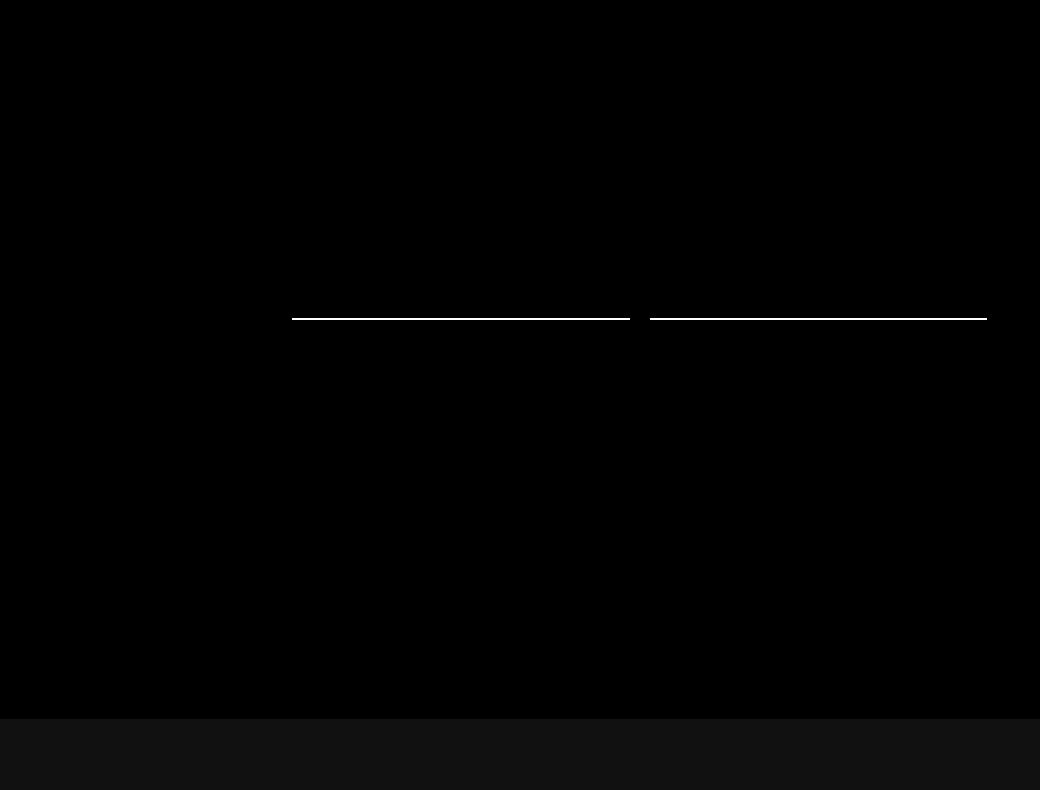
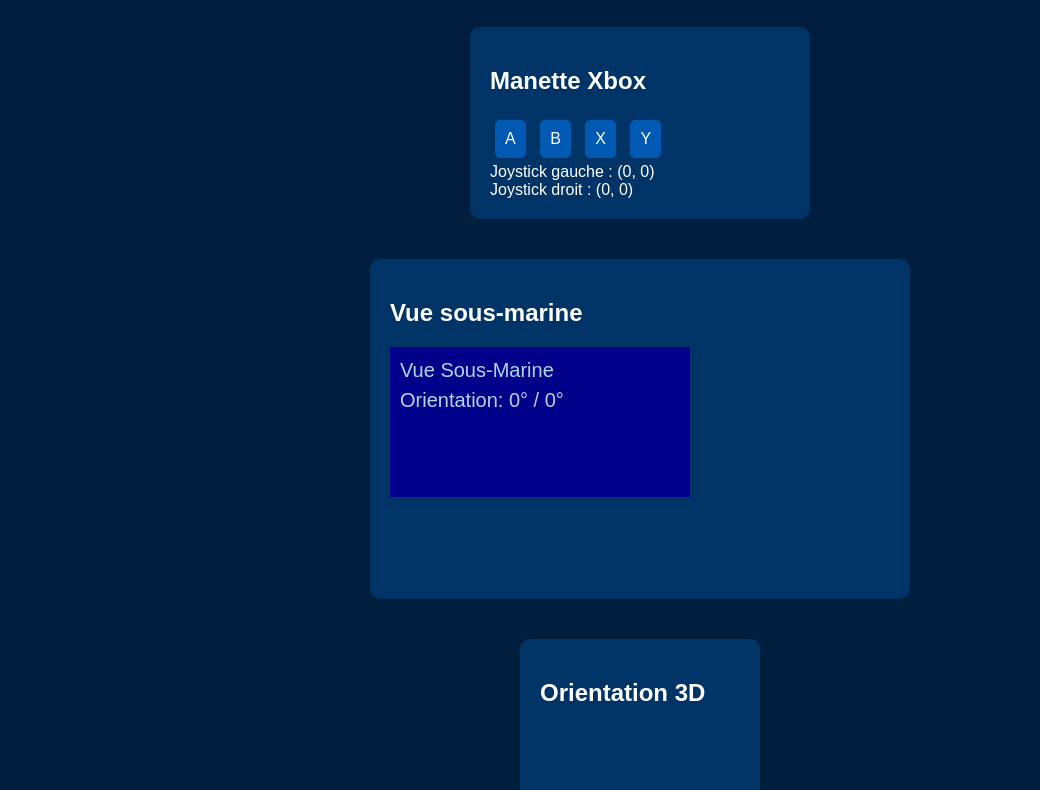
Before and after one commit to mateorey22/submarine-controll, a plain HTML site: page index.html in a window 1280 px wide. Shown: the part 81-871 px from the top of the page, without its empty margins (0-1040 px from the left). Before the commit the page ends 800 px from the top, so only its background shows below. Drawn offline with nearby package versions, Linux system fonts and the light colour scheme.

Commit message:
Update index.html

```diff
--- a/index.html
+++ b/index.html
@@ -1,116 +1,122 @@
 <!DOCTYPE html>
 <html lang="fr">
-
 <head>
-    <title>Simulation de sous-marin - Vue Première Personne</title>
+    <meta charset="UTF-8">
+    <meta name="viewport" content="width=device-width, initial-scale=1.0">
+    <title>Simulation de sous-marin</title>
     <style>
-        body, html { margin: 0; overflow: hidden; background-color: #111; }
-        #info { position: absolute; top: 10px; left: 10px; color: white; }
+        body {
+            display: flex;
+            flex-direction: column;
+            align-items: center;
+            background-color: #001f3f;
+            color: #ffffff;
+            font-family: Arial, sans-serif;
+        }
+        #controllerView, #submarineView, #submarine3D {
+            margin: 20px;
+            padding: 20px;
+            background-color: #003366;
+            border-radius: 10px;
+        }
+        #controllerView { width: 300px; }
+        #submarineView { width: 500px; height: 300px; }
+        #submarine3D { width: 200px; height: 200px; }
+        .button { display: inline-block; padding: 10px; margin: 5px; background-color: #0059b3; border-radius: 5px; }
+        #joystick-left, #joystick-right { width: 100px; height: 100px; background-color: #004080; border-radius: 50%; }
     </style>
 </head>
+<body>
+    <h1>Simulation de sous-marin</h1>
 
-<body>
-    <div id="info">Contrôlez la vue du sous-marin avec la manette Xbox</div>
-    <script src="https://cdnjs.cloudflare.com/ajax/libs/three.js/r128/three.min.js"></script>
+    <!-- Vue des contrôles de la manette Xbox -->
+    <div id="controllerView">
+        <h2>Manette Xbox</h2>
+        <div id="buttons">
+            <div class="button">A</div>
+            <div class="button">B</div>
+            <div class="button">X</div>
+            <div class="button">Y</div>
+        </div>
+        <div>
+            Joystick gauche : <span id="joystick-left-pos">(0, 0)</span><br>
+            Joystick droit : <span id="joystick-right-pos">(0, 0)</span>
+        </div>
+    </div>
+
+    <!-- Vue interactive de la caméra du sous-marin -->
+    <div id="submarineView">
+        <h2>Vue sous-marine</h2>
+        <canvas id="submarineCanvas"></canvas>
+    </div>
+
+    <!-- Vue 3D simplifiée du sous-marin -->
+    <div id="submarine3D">
+        <h2>Orientation 3D</h2>
+        <canvas id="orientationCanvas"></canvas>
+    </div>
+
     <script>
-        let scene, camera, renderer, submarine, target, horizonLine;
-        let isMoving = false, headlightsOn = false, gamepadIndex;
+        const submarineCanvas = document.getElementById('submarineCanvas');
+        const orientationCanvas = document.getElementById('orientationCanvas');
+        const joystickLeftPos = document.getElementById('joystick-left-pos');
+        const joystickRightPos = document.getElementById('joystick-right-pos');
 
-        function init() {
-            scene = new THREE.Scene();
+        let leftStick = { x: 0, y: 0 };
+        let rightStick = { x: 0, y: 0 };
+        let submarineRotation = { yaw: 0, pitch: 0 };
 
-            // Caméra pour la vue première personne
-            camera = new THREE.PerspectiveCamera(75, window.innerWidth / window.innerHeight, 0.1, 1000);
-            camera.position.z = 100;
+        // Simulation des joysticks
+        document.addEventListener('keydown', (e) => {
+            if (e.key === 'ArrowLeft') leftStick.x = -1;
+            if (e.key === 'ArrowRight') leftStick.x = 1;
+            if (e.key === 'ArrowUp') rightStick.y = -1;
+            if (e.key === 'ArrowDown') rightStick.y = 1;
+            updateJoysticks();
+        });
+        document.addEventListener('keyup', (e) => {
+            if (['ArrowLeft', 'ArrowRight'].includes(e.key)) leftStick.x = 0;
+            if (['ArrowUp', 'ArrowDown'].includes(e.key)) rightStick.y = 0;
+            updateJoysticks();
+        });
 
-            renderer = new THREE.WebGLRenderer();
-            renderer.setSize(window.innerWidth, window.innerHeight);
-            document.body.appendChild(renderer.domElement);
-
-            // Création de la ligne d'horizon
-            const horizonGeometry = new THREE.PlaneGeometry(200, 0.5);
-            const horizonMaterial = new THREE.MeshBasicMaterial({ color: 0xffffff });
-            horizonLine = new THREE.Mesh(horizonGeometry, horizonMaterial);
-            horizonLine.position.z = -50;
-            scene.add(horizonLine);
-
-            // Point cible
-            const targetGeometry = new THREE.SphereGeometry(1, 8, 8);
-            const targetMaterial = new THREE.MeshBasicMaterial({ color: 0xff0000 });
-            target = new THREE.Mesh(targetGeometry, targetMaterial);
-            target.position.set(0, 0, -50);
-            scene.add(target);
-
-            // Modèle simplifié du sous-marin
-            const submarineGeometry = new THREE.CylinderGeometry(3, 3, 10, 32);
-            const submarineMaterial = new THREE.MeshStandardMaterial({ color: 0x0077be });
-            submarine = new THREE.Mesh(submarineGeometry, submarineMaterial);
-            submarine.position.z = -50;
-            scene.add(submarine);
-
-            // Éclairage pour les phares
-            const lightLeft = new THREE.SpotLight(0xffffff, 0);
-            const lightRight = new THREE.SpotLight(0xffffff, 0);
-            lightLeft.position.set(-2, 0, -45);
-            lightRight.position.set(2, 0, -45);
-            submarine.add(lightLeft);
-            submarine.add(lightRight);
-
-            animate();
+        function updateJoysticks() {
+            joystickLeftPos.textContent = `(${leftStick.x}, ${leftStick.y})`;
+            joystickRightPos.textContent = `(${rightStick.x}, ${rightStick.y})`;
+            updateSubmarineMovement();
         }
 
-        function updateGamepadControls() {
-            const gamepad = navigator.getGamepads()[gamepadIndex];
-            if (!gamepad) return;
-
-            // Mouvement du point cible avec le joystick gauche
-            const targetMoveX = gamepad.axes[0] * 2;
-            const targetMoveY = gamepad.axes[1] * -2;
-            target.position.x += targetMoveX;
-            target.position.y += targetMoveY;
-
-            // Déplacement du sous-marin vers le point cible en appuyant sur le joystick gauche
-            if (gamepad.buttons[10].pressed) { // Bouton du joystick gauche
-                isMoving = true;
-            }
-
-            if (isMoving) {
-                const direction = new THREE.Vector3().subVectors(target.position, submarine.position).normalize();
-                submarine.position.addScaledVector(direction, 0.5);
-                if (submarine.position.distanceTo(target.position) < 1) {
-                    isMoving = false;
-                }
-            }
-
-            // Orientation du sous-marin avec le joystick droit
-            submarine.rotation.y += gamepad.axes[2] * 0.05;
-            submarine.rotation.x += gamepad.axes[3] * 0.05;
-
-            // Contrôle des phares avec la touche Y (bouton 3)
-            if (gamepad.buttons[3].pressed && !headlightsOn) {
-                submarine.children[0].intensity = 1;
-                submarine.children[1].intensity = 1;
-                headlightsOn = true;
-            } else if (gamepad.buttons[3].pressed && headlightsOn) {
-                submarine.children[0].intensity = 0;
-                submarine.children[1].intensity = 0;
-                headlightsOn = false;
-            }
+        function updateSubmarineMovement() {
+            submarineRotation.yaw += rightStick.x;
+            submarineRotation.pitch += rightStick.y;
+            drawOrientation();
+            drawSubmarineView();
         }
 
-        function animate() {
-            requestAnimationFrame(animate);
-            updateGamepadControls();
-            renderer.render(scene, camera);
+        function drawOrientation() {
+            const ctx = orientationCanvas.getContext('2d');
+            ctx.clearRect(0, 0, orientationCanvas.width, orientationCanvas.height);
+            ctx.save();
+            ctx.translate(orientationCanvas.width / 2, orientationCanvas.height / 2);
+            ctx.rotate(submarineRotation.yaw * Math.PI / 180);
+            ctx.fillStyle = 'cyan';
+            ctx.fillRect(-20, -5, 40, 10);
+            ctx.restore();
         }
 
-        window.addEventListener("gamepadconnected", (event) => {
-            gamepadIndex = event.gamepad.index;
-            console.log("Manette connectée:", event.gamepad.id);
-        });
+        function drawSubmarineView() {
+            const ctx = submarineCanvas.getContext('2d');
+            ctx.clearRect(0, 0, submarineCanvas.width, submarineCanvas.height);
+            ctx.fillStyle = 'darkblue';
+            ctx.fillRect(0, 0, submarineCanvas.width, submarineCanvas.height);
+            ctx.fillStyle = 'lightblue';
+            ctx.font = '20px Arial';
+            ctx.fillText('Vue Sous-Marine', 10, 30);
+            ctx.fillText(`Orientation: ${submarineRotation.yaw}° / ${submarineRotation.pitch}°`, 10, 60);
+        }
 
-        init();
+        drawOrientation();
+        drawSubmarineView();
     </script>
 </body>
-
 </html>
```
